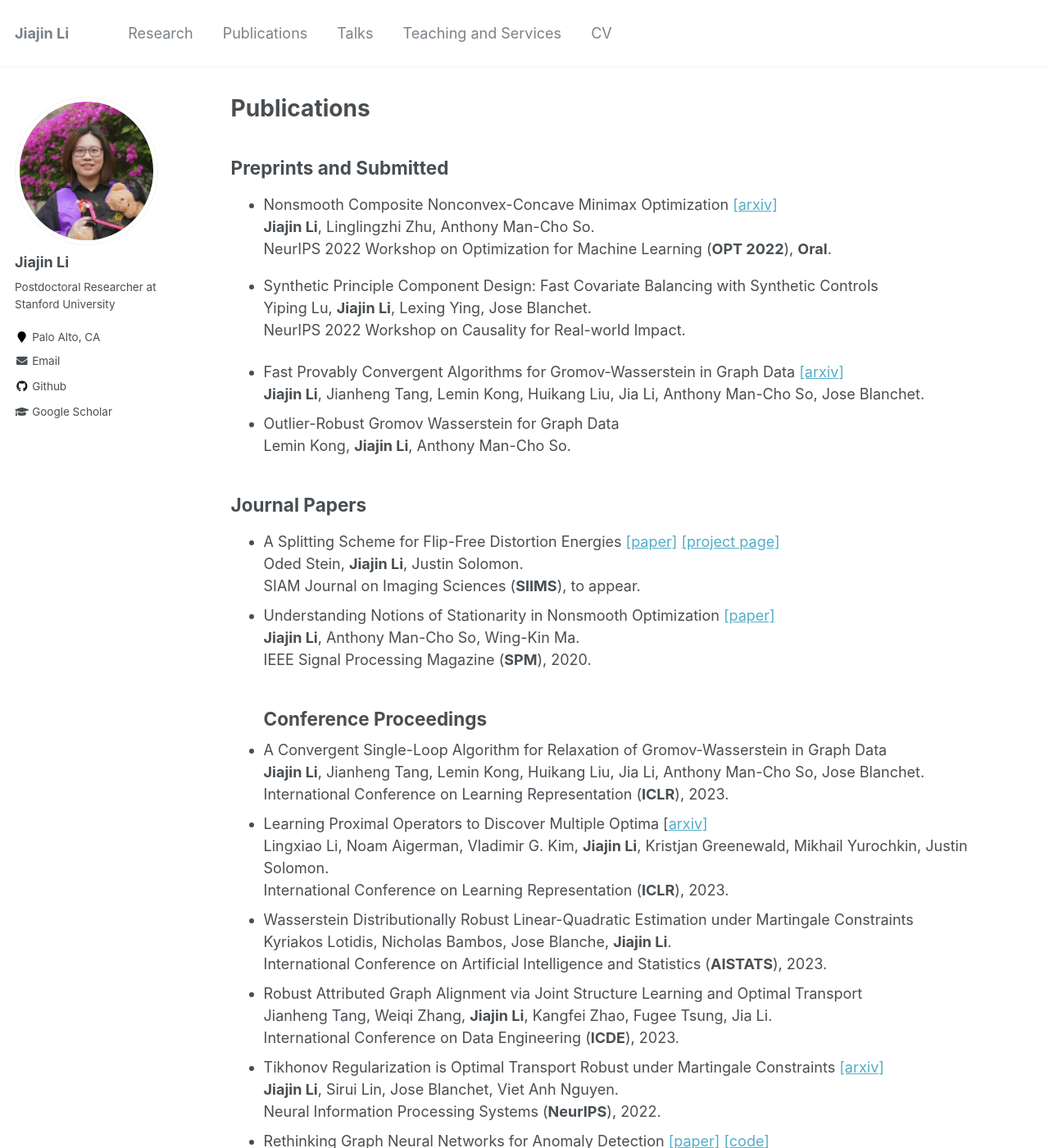
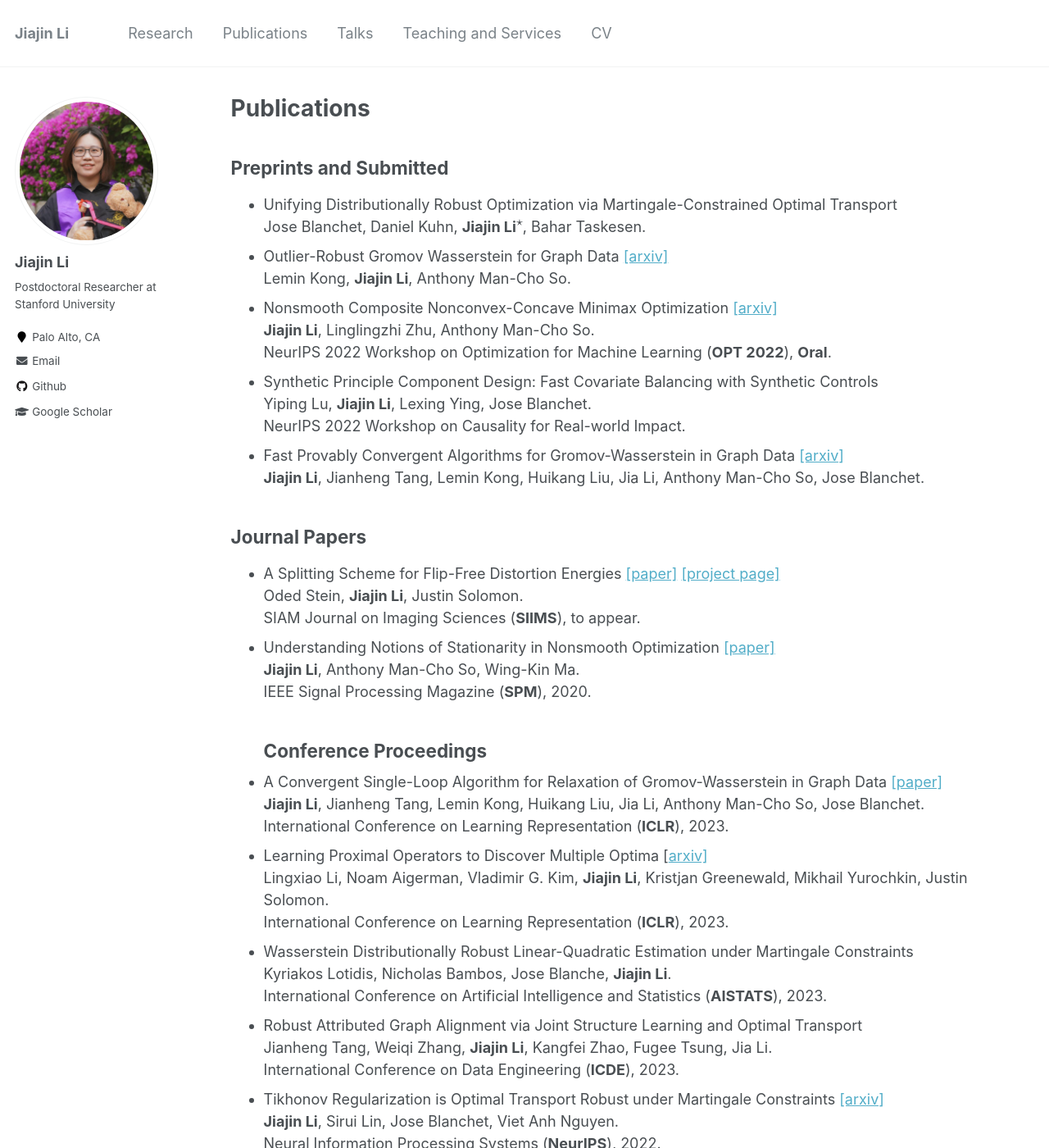
Before and after one commit to gerrili1996/gerrili1996.github.io, a Jekyll site: the page built from _pages/publications.md, in a window 1280 px wide and 1400 px high. Shown: the whole window at 82% size. Built offline with Jekyll 4.4.1, drawn with Linux system fonts in a browser that asks for light colours; formulas are drawn with MathJax 3.

Commit message:
update
update

```diff
--- a/_pages/publications.md
+++ b/_pages/publications.md
@@ -6,18 +6,21 @@ author_profile: true
 ---
 
 ## Preprints and Submitted
-
+- Unifying Distributionally Robust Optimization via Martingale-Constrained Optimal Transport  <br>
+  Jose Blanchet, Daniel Kuhn,  **Jiajin Li**$^\star$, Bahar Taskesen. <br>
+- Outlier-Robust Gromov Wasserstein for Graph Data [[arxiv]](https://arxiv.org/abs/2302.04610) <br>
+  Lemin Kong, **Jiajin Li**, Anthony Man-Cho So. <br>
 - Nonsmooth Composite Nonconvex-Concave Minimax Optimization [[arxiv]](https://arxiv.org/abs/2209.10825) <br>
   **Jiajin Li**, Linglingzhi Zhu, Anthony Man-Cho So. <br>
   NeurIPS 2022 Workshop on Optimization for Machine Learning (**OPT 2022**), **Oral**.
 - Synthetic Principle Component Design: Fast Covariate Balancing with Synthetic Controls<br>
   Yiping Lu,  **Jiajin Li**, Lexing Ying,  Jose Blanchet. <br>
   NeurIPS 2022 Workshop on Causality for Real-world Impact.
+- Fast Provably Convergent Algorithms for Gromov-Wasserstein  in Graph Data [[arxiv]](https://arxiv.org/abs/2205.08115) <br>
+  **Jiajin Li**,  Jianheng Tang, Lemin Kong, Huikang Liu,  Jia Li, Anthony Man-Cho So, Jose
+  Blanchet. <br>
 
-- Fast Provably Convergent Algorithms for Gromov-Wasserstein  in Graph Data [[arxiv]](https://arxiv.org/abs/2205.08115) <br>
-  **Jiajin Li**,  Jianheng Tang, Lemin Kong, Huikang Liu,  Jia Li, Anthony Man-Cho So, Jose Blanchet. <br>
-- Outlier-Robust Gromov Wasserstein for Graph Data  <br>
-  Lemin Kong, **Jiajin Li**, Anthony Man-Cho So. <br>
+
 
 ## Journal Papers
 
@@ -29,7 +32,7 @@ author_profile: true
   **Jiajin Li**, Anthony Man-Cho So, Wing-Kin Ma. <br>
    IEEE Signal Processing Magazine (**SPM**), 2020.
 ## Conference Proceedings
-- A Convergent Single-Loop Algorithm for Relaxation of Gromov-Wasserstein in Graph Data <br>
+- A Convergent Single-Loop Algorithm for Relaxation of Gromov-Wasserstein in Graph Data [[paper]](https://openreview.net/pdf?id=0jxPyVWmiiF)<br>
   **Jiajin Li**,  Jianheng Tang, Lemin Kong, Huikang Liu,  Jia Li, Anthony Man-Cho So, Jose Blanchet. <br>International Conference on Learning Representation  (**ICLR**), 2023.
 - Learning Proximal Operators to Discover Multiple Optima [[arxiv\]](https://arxiv.org/pdf/2201.11945.pdf) <br>
   Lingxiao Li, Noam Aigerman, Vladimir G. Kim, **Jiajin Li**, Kristjan Greenewald, Mikhail Yurochkin, Justin Solomon. <br>
```
